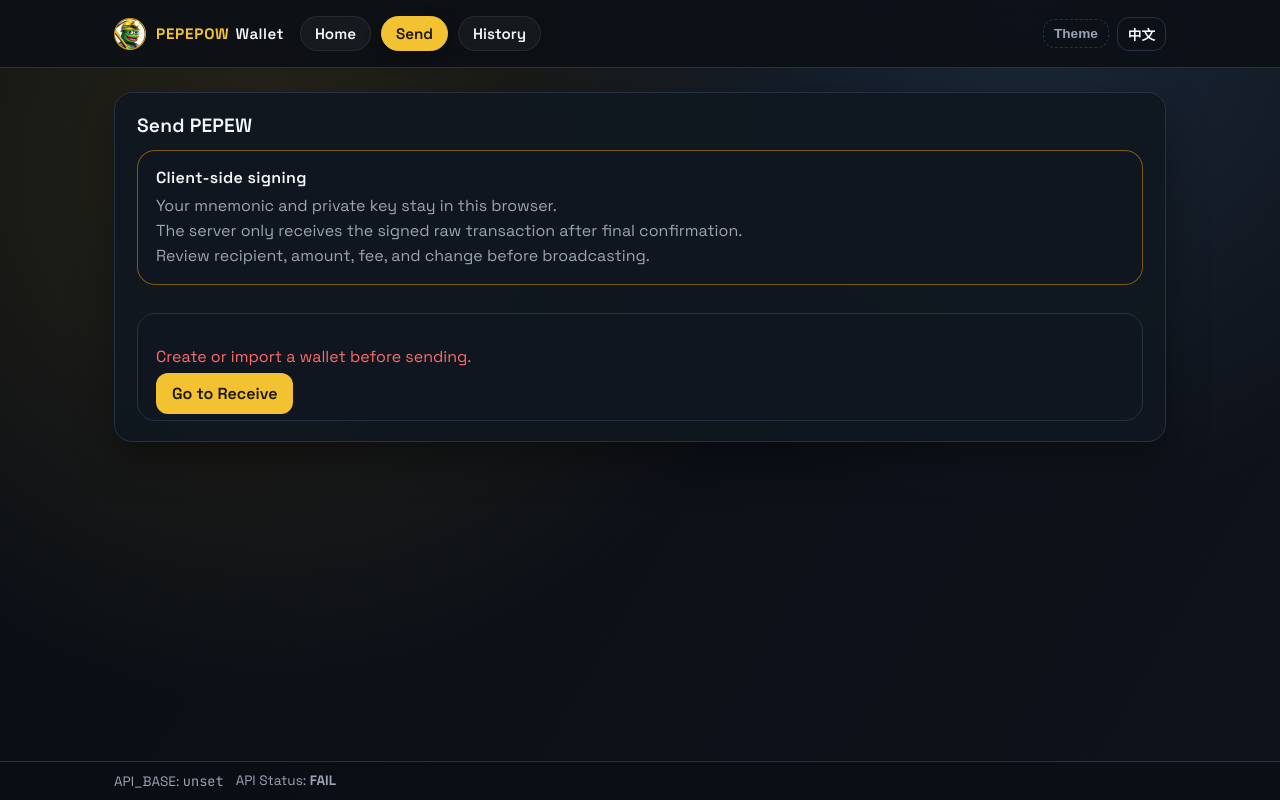
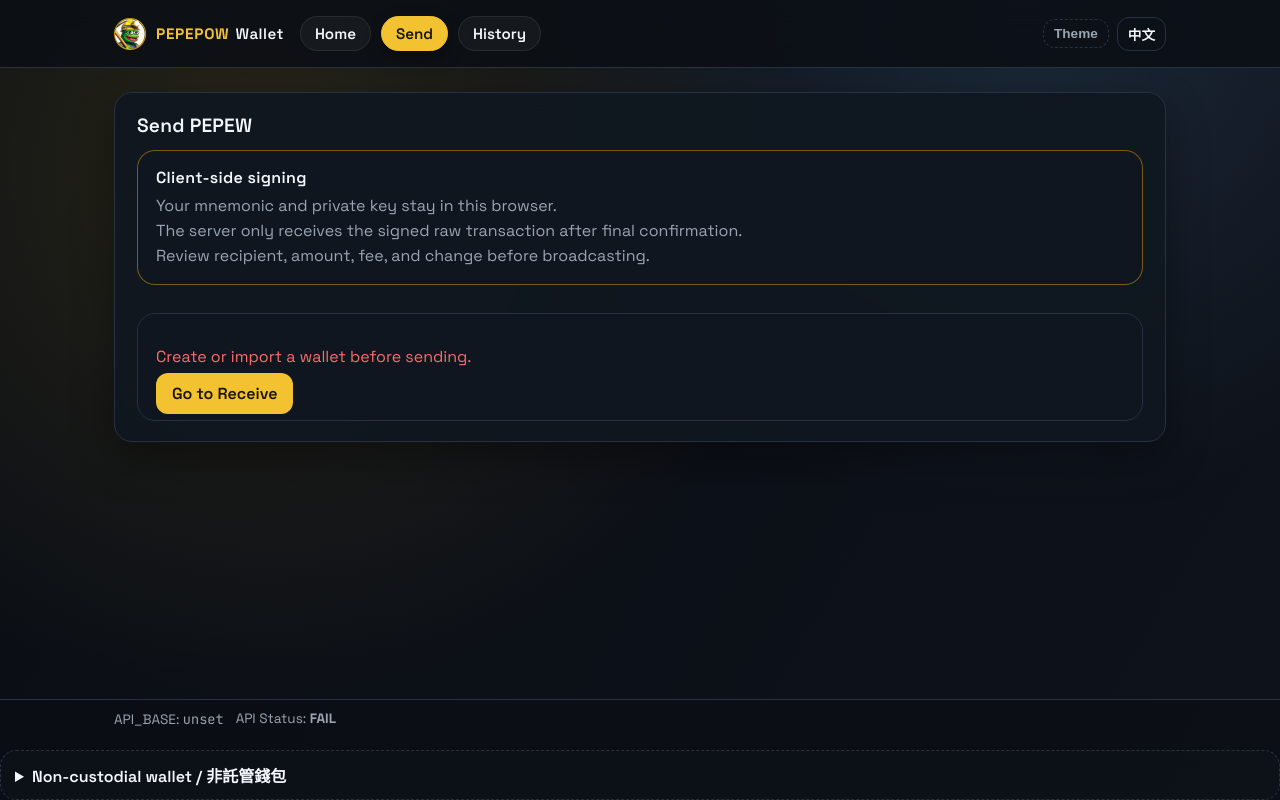
Before and after one commit to edisontw/pepepow-light-wallet, a React (Vite) app in the folder apps/web/: page /wallet/send in a window 1280 px wide. Built offline with nearby package versions, Linux system fonts and the light colour scheme; no server answers.

Commit message:
Move wallet safety note to footer

```diff
--- a/apps/web/src/components/layout/Footer.tsx
+++ b/apps/web/src/components/layout/Footer.tsx
@@ -8,6 +8,15 @@
   return (
     <footer className={`app-footer${compact ? " compact" : ""}`}>
       <ApiStatusBar />
+      <details className="details" style={{ marginTop: 12 }}>
+        <summary>Non-custodial wallet / 非託管錢包</summary>
+        <p className="muted" style={{ marginTop: 8, lineHeight: 1.55 }}>
+          Your mnemonic and private keys stay in this browser. PEPEW Light only receives addresses for lookup and signed raw transactions for broadcast. Never share or screenshot your mnemonic.
+        </p>
+        <p className="muted" style={{ marginTop: 6, lineHeight: 1.55 }}>
+          助記詞與私鑰只會保留在此瀏覽器中。PEPEW Light 只接收地址查詢與已簽署交易廣播。請勿分享或截圖助記詞。
+        </p>
+      </details>
     </footer>
   );
 }
```
